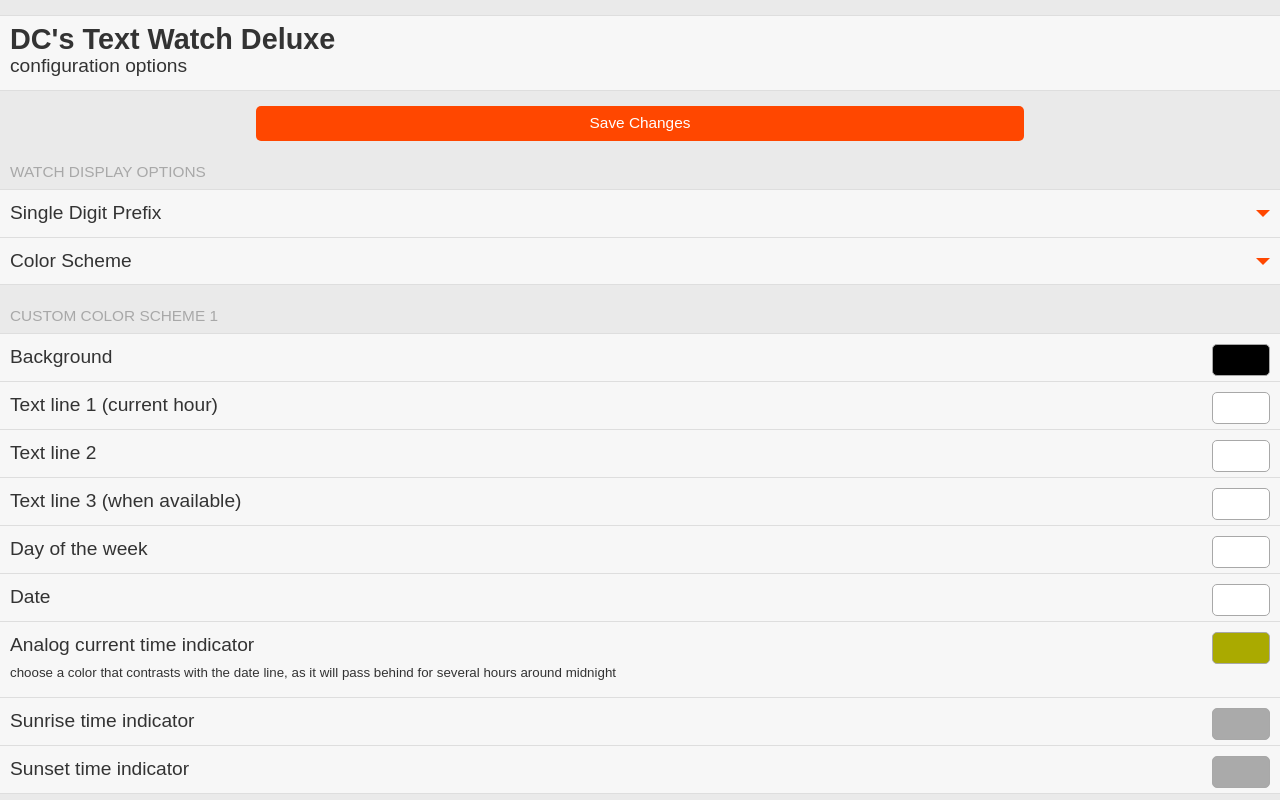
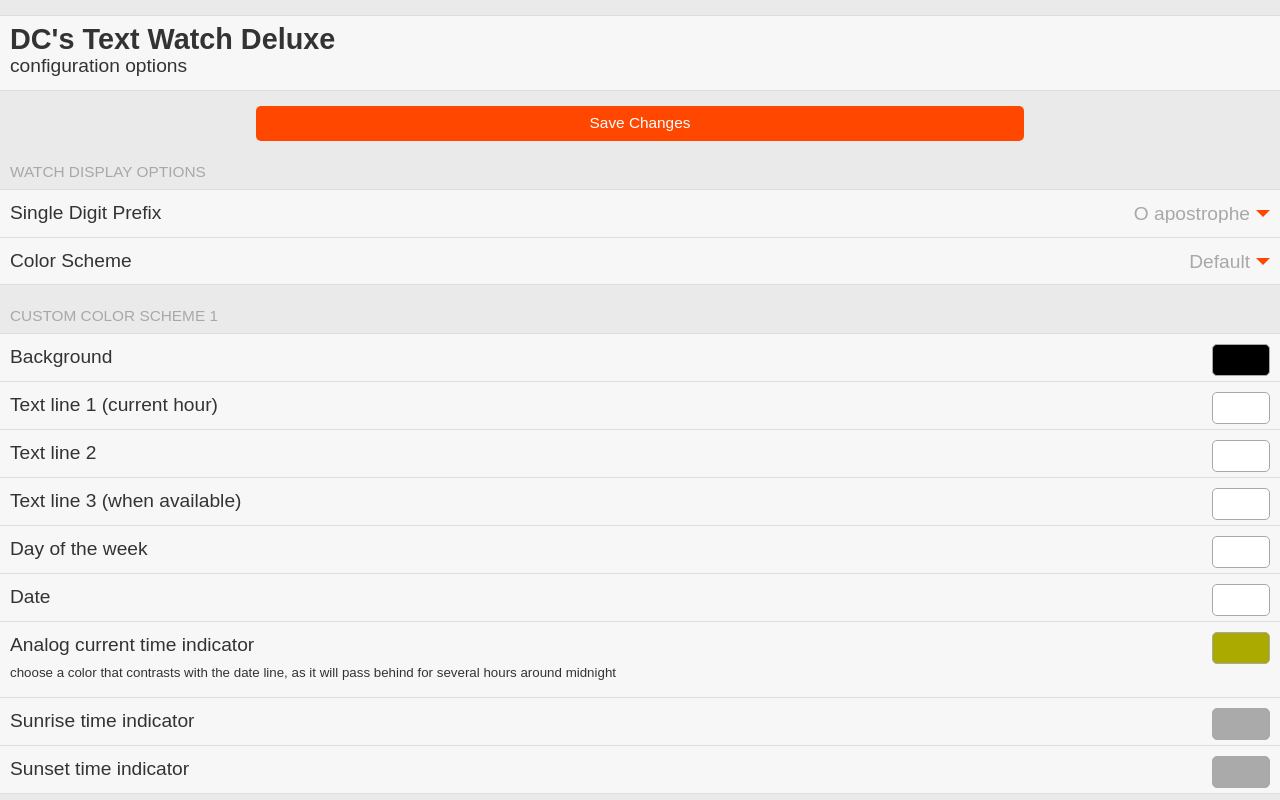
Before and after one commit to wackyneighbor/DC_Text_Watch_Deluxe, a plain HTML site: page config.html in a window 1280 px wide. Shown: the top 800 px of the page. Drawn offline with Linux system fonts and the light colour scheme; a web font is replaced by a local one.

Commit message:
Update config.html

```diff
--- a/config.html
+++ b/config.html
@@ -317,8 +317,8 @@
         }
 
     // pick URL parameters...
-    document.getElementById('SinglePrefixTypeMenu').value = 'SinglePrefixType';
-    document.getElementById('ColorSchemeMenu').value = 'ColorScheme';
+    document.getElementById('SinglePrefixTypeMenu').value = getQueryParam('SinglePrefixType', '2');
+    document.getElementById('ColorSchemeMenu').value = getQueryParam('ColorScheme', '1');
     document.getElementById('BackgroundColor1Picker').value = getHexStrColorWith0x(getQueryParam('BackgroundColor1', '000000'));
     document.getElementById('TextLine1Color1Picker').value = getHexStrColorWith0x(getQueryParam('TextLine1Color1', 'FFFFFF'));
     document.getElementById('TextLine2Color1Picker').value = getHexStrColorWith0x(getQueryParam('TextLine2Color1', 'FFFFFF'));
```
